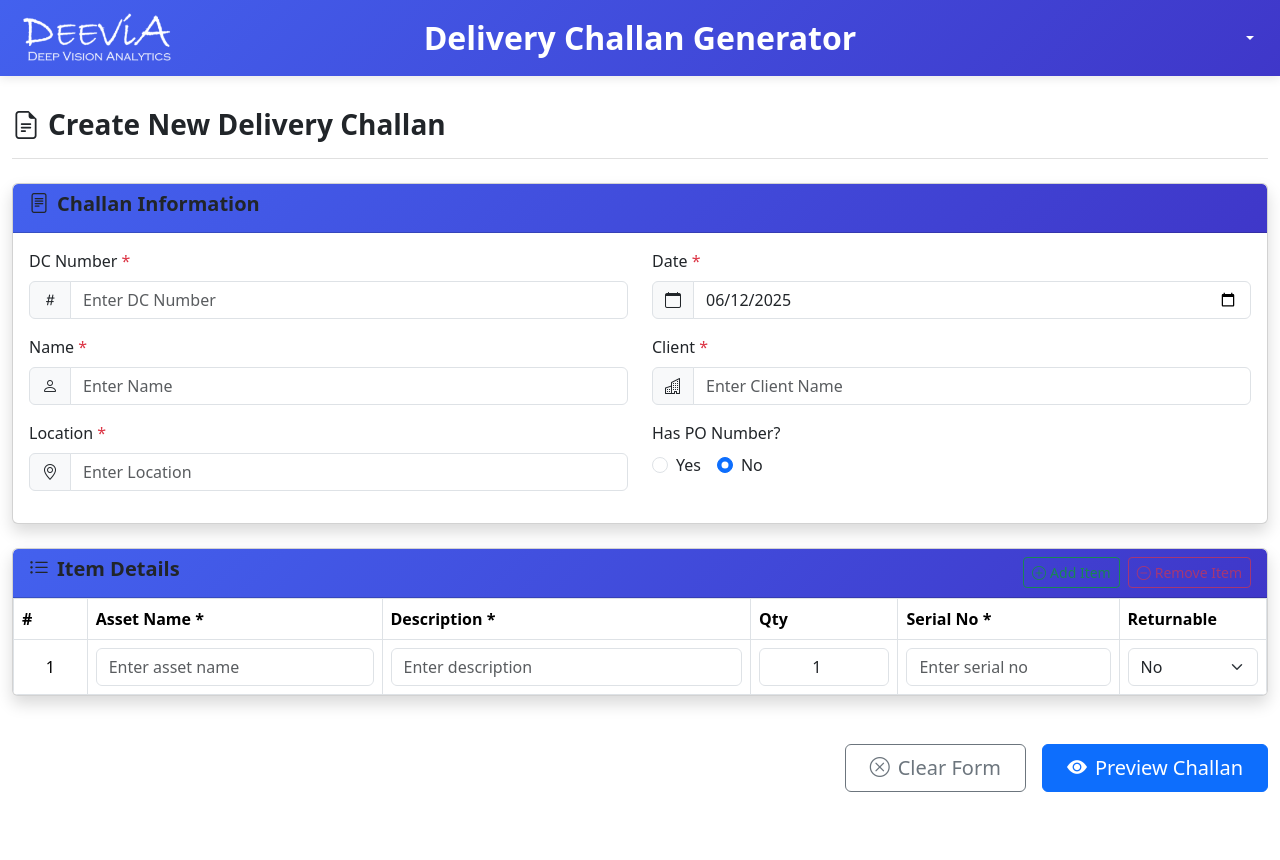
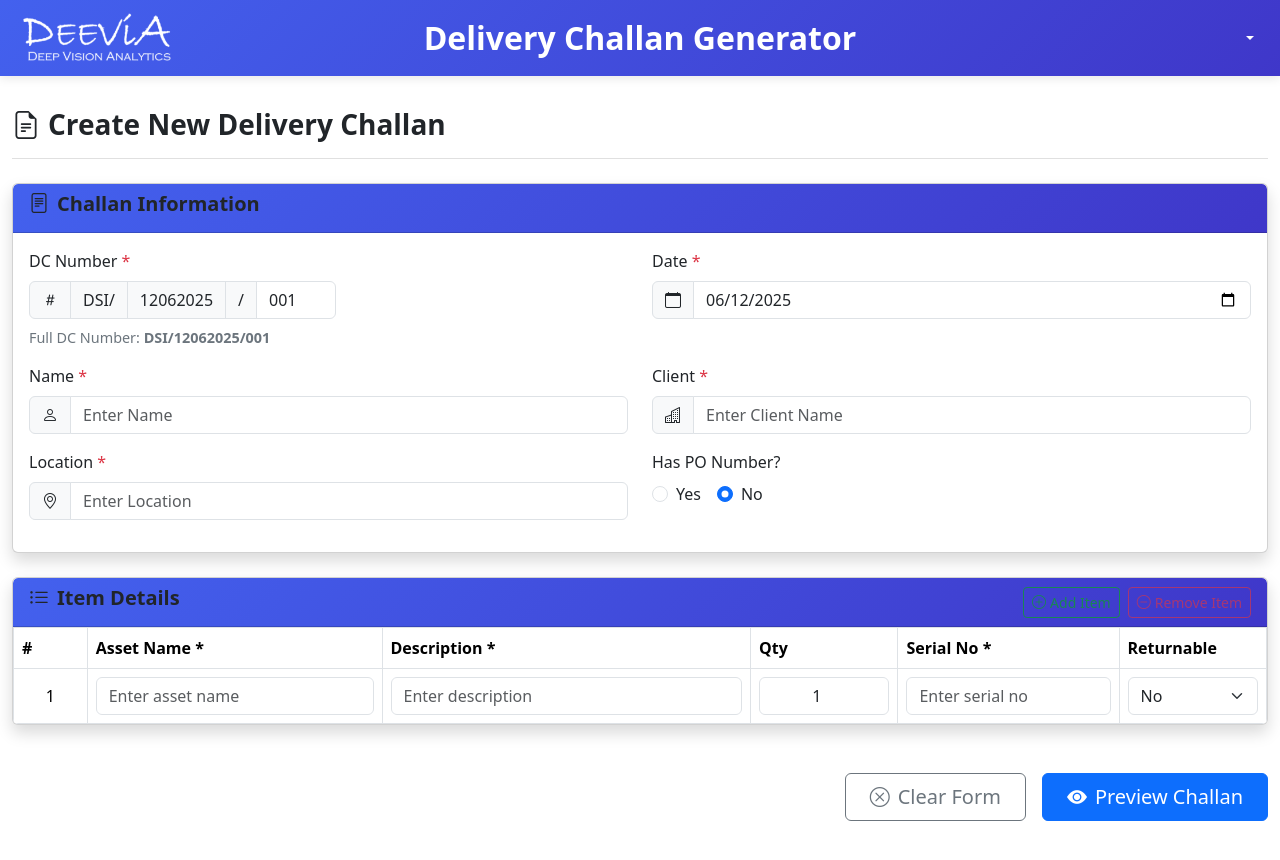
Before and after one commit to vishwakarmasachin68/DC_Final, a React (Create React App) app: page / in a window 1280 px wide. Shown: the top 860 px of the page. Built offline with nearby package versions, Linux system fonts and the light colour scheme.

Commit message:
DSI DC feils changes

```diff
--- a/src/components/ChallanForm.js
+++ b/src/components/ChallanForm.js
@@ -1,6 +1,6 @@
-import React, { useState } from "react";
+import React, { useState, useEffect } from "react";
 import {
-Form,Button,Table,Row,Col,Card,Alert,Navbar,Container,Dropdown,InputGroup,
+  Form, Button, Table, Row, Col, Card, Alert, Navbar, Container, Dropdown, InputGroup,
 } from "react-bootstrap";
 import { generateDoc } from "../services/docGenerator";
 import DataView from "./DataView";
@@ -8,8 +8,18 @@ import PreviewModal from "./PreviewModal";
 import "../styles/ChallanForm.css";
 
 const ChallanForm = () => {
+  // Helper function to format date as DDMMYYYY
+  const formatDate = (dateString) => {
+    const date = new Date(dateString);
+    const day = String(date.getDate()).padStart(2, '0');
+    const month = String(date.getMonth() + 1).padStart(2, '0');
+    const year = date.getFullYear();
+    return `${day}${month}${year}`;
+  };
+
   const [challan, setChallan] = useState({
-    dcNumber: "",
+    // Remove dcNumber and add dcSequence
+    dcSequence: "001", // Default sequence number
     date: new Date().toISOString().split("T")[0],
     name: "",
     client: "",
@@ -33,6 +43,15 @@ const ChallanForm = () => {
   const [error, setError] = useState(null);
   const [showDataView, setShowDataView] = useState(false);
   const [showPreview, setShowPreview] = useState(false);
+
+  // Generate the full DC number
+  const getDcNumber = () => {
+    const prefix = "DSI/";
+    const middle = challan.hasPO === "yes" && challan.poNumber
+      ? challan.poNumber
+      : formatDate(challan.date);
+    return `${prefix}${middle}/${challan.dcSequence}`;
+  };
 
   const handleInputChange = (e) => {
     const { name, value } = e.target;
@@ -86,7 +105,8 @@ const ChallanForm = () => {
   };
 
   const validateForm = () => {
-    const requiredFields = ["dcNumber", "name", "client", "location"];
+    // Remove dcNumber and add dcSequence
+    const requiredFields = ["dcSequence", "name", "client", "location"];
     const missing = requiredFields.find((field) => !challan[field]);
     if (missing) {
       setError(`Please fill in the ${missing} field`);
@@ -95,6 +115,12 @@ const ChallanForm = () => {
 
     if (challan.hasPO === "yes" && !challan.poNumber) {
       setError("Please enter PO Number");
+      return false;
+    }
+
+    // Validate DC sequence format (3 digits)
+    if (!/^\d{3}$/.test(challan.dcSequence)) {
+      setError("DC Sequence must be a 3-digit number");
       return false;
     }
 
@@ -122,7 +148,12 @@ const ChallanForm = () => {
   const handleSave = async () => {
     setLoading(true);
     try {
-      await generateDoc(challan);
+      // Create a copy with the generated DC number
+      const docChallan = {
+        ...challan,
+        dcNumber: getDcNumber(),
+      };
+      await generateDoc(docChallan);
       setShowPreview(false);
     } catch (err) {
       console.error("Document generation failed:", err);
@@ -134,6 +165,30 @@ const ChallanForm = () => {
 
   const handlePrint = () => {
     window.print();
+  };
+
+  // Update clear form function
+  const handleClearForm = () => {
+    setChallan({
+      dcSequence: "001",
+      date: new Date().toISOString().split("T")[0],
+      name: "",
+      client: "",
+      location: "",
+      hasPO: "no",
+      poNumber: "",
+      items: [
+        {
+          sno: 1,
+          assetName: "",
+          description: "",
+          quantity: 1,
+          serialNo: "",
+          returnable: "no",
+          expectedReturnDate: "",
+        },
+      ],
+    });
   };
 
   return (
@@ -227,16 +282,29 @@ const ChallanForm = () => {
                         <InputGroup.Text>
                           <i className="bi bi-hash"></i>
                         </InputGroup.Text>
+                        <InputGroup.Text className="dc-prefix">
+                          DSI/
+                        </InputGroup.Text>
+                        <InputGroup.Text className="dc-middle">
+                          {challan.hasPO === "yes" && challan.poNumber
+                            ? challan.poNumber
+                            : formatDate(challan.date)}
+                        </InputGroup.Text>
+                        <InputGroup.Text className="dc-slash">/</InputGroup.Text>
                         <Form.Control
                           type="text"
-                          name="dcNumber"
-                          value={challan.dcNumber}
+                          name="dcSequence"
+                          value={challan.dcSequence}
                           onChange={handleInputChange}
-                          placeholder="Enter DC Number"
+                          placeholder="001"
                           required
-                          className="form-control-custom"
+                          className="form-control-custom dc-sequence"
+                          maxLength={3}
                         />
                       </InputGroup>
+                      <div className="dc-preview mt-2">
+                        Full DC Number: <strong>{getDcNumber()}</strong>
+                      </div>
                     </Form.Group>
                   </Col>
                   <Col md={6}>
@@ -530,28 +598,7 @@ const ChallanForm = () => {
                 variant="outline-secondary"
                 size="lg"
                 className="me-3"
-                onClick={() => {
-                  setChallan({
-                    dcNumber: "",
-                    date: new Date().toISOString().split("T")[0],
-                    name: "",
-                    client: "",
-                    location: "",
-                    hasPO: "no",
-                    poNumber: "",
-                    items: [
-                      {
-                        sno: 1,
-                        assetName: "",
-                        description: "",
-                        quantity: 1,
-                        serialNo: "",
-                        returnable: "no",
-                        expectedReturnDate: "",
-                      },
-                    ],
-                  });
-                }}
+                onClick={handleClearForm}
               >
                 <i className="bi bi-x-circle me-2"></i>Clear Form
               </Button>
@@ -572,6 +619,7 @@ const ChallanForm = () => {
         show={showPreview}
         onHide={() => setShowPreview(false)}
         challan={challan}
+        dcNumber={getDcNumber()} // Pass generated DC number
         onSave={handleSave}
         onPrint={handlePrint}
         loading={loading}
--- a/src/styles/ChallanForm.css
+++ b/src/styles/ChallanForm.css
@@ -375,6 +375,21 @@ body {
     font-size: 0.75rem;
   }
 }
+/* DC Number styling */
+.dc-prefix, .dc-middle, .dc-slash {
+  background-color: #e9ecef;
+  border: 1px solid #ced4da;
+  padding: 0.375rem 0.75rem;
+}
+
+.dc-sequence {
+  flex: 0 0 80px !important;
+}
+
+.dc-preview {
+  font-size: 0.9rem;
+  color: #6c757d;
+}
 
 /* Print Styles */
 @media print {
```
